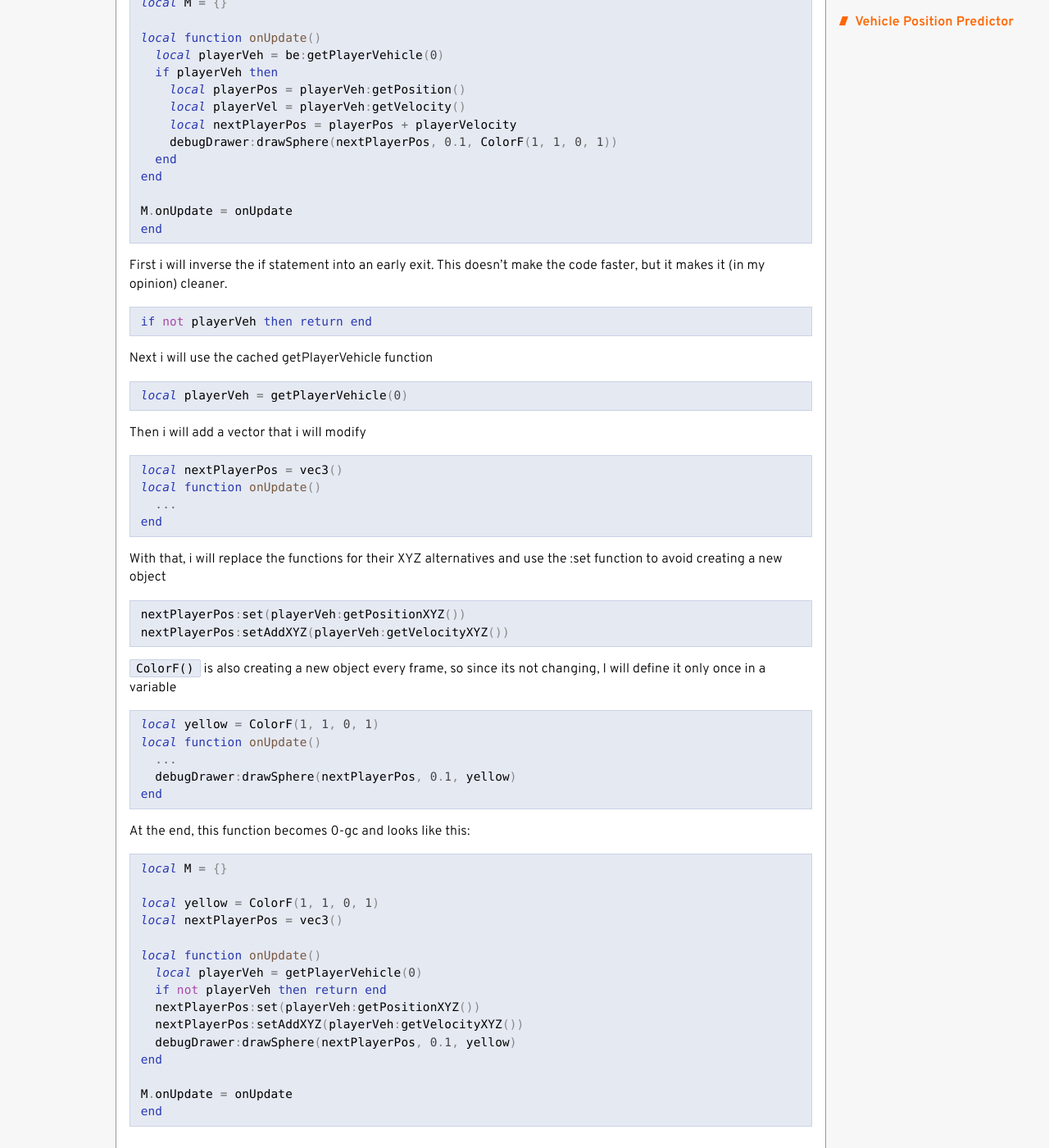
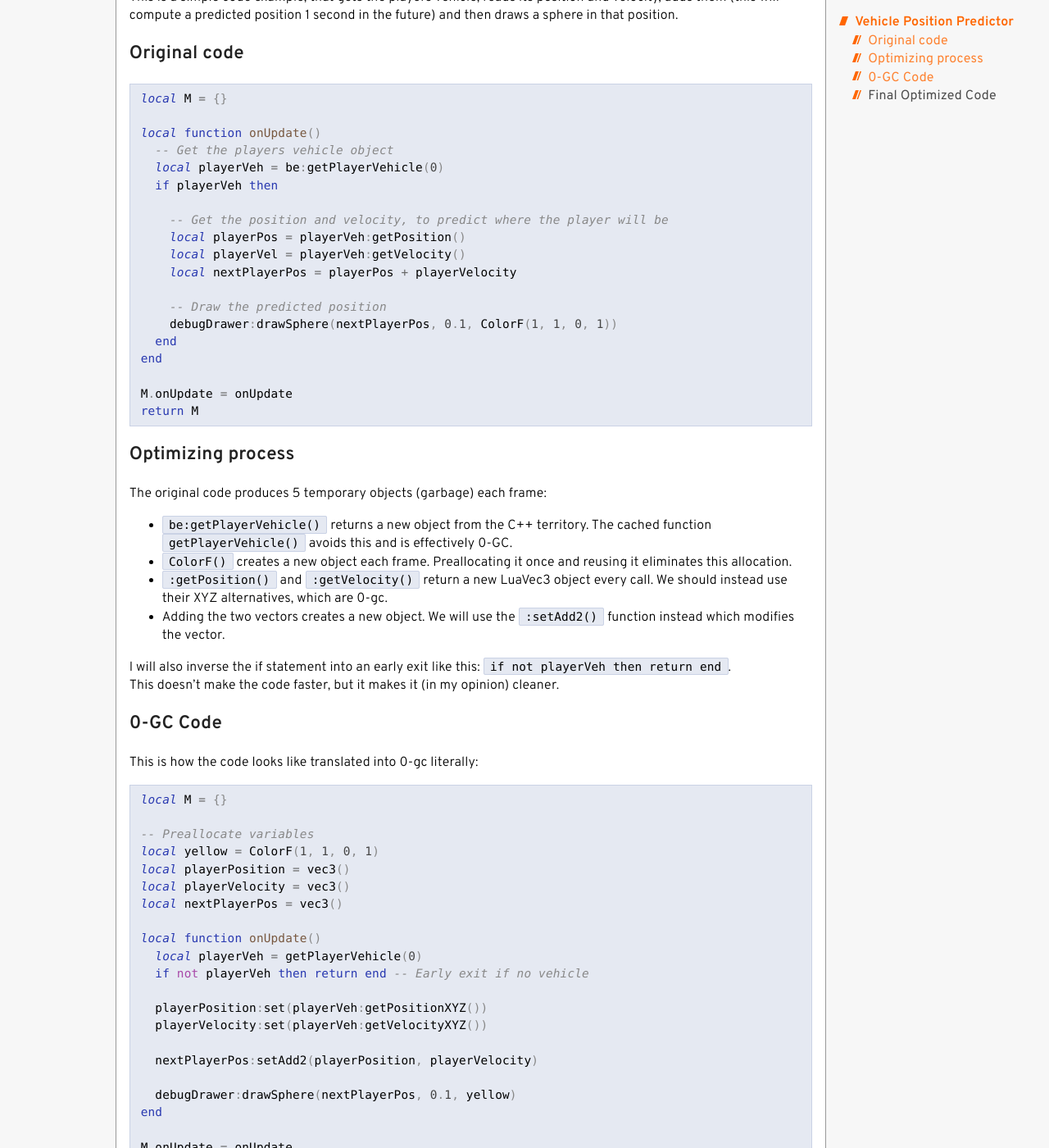
Before and after one commit to E32k/e32k.github.io, a Jekyll site: the page built from beamng/lua/common/writing-0gc-code.md, in a window 1280 px wide and 1400 px high, scrolled down 353 px. Shown: the whole window at 82% size. Built offline with Jekyll 4.4.1, drawn with Linux system fonts in a browser that asks for light colours; some of the changed text lies outside the part shown.

Commit message:
refactored the tutorial

````diff
--- a/beamng/lua/common/writing-0gc-code.md
+++ b/beamng/lua/common/writing-0gc-code.md
@@ -8,71 +8,88 @@ layout: default
 This section will show you some examples of code before and after 0-gc optimization
 
 ## Vehicle Position Predictor
+
+This is a simple code example, that gets the players vehicle, reads its position and velocity, adds them (this will compute a predicted position 1 second in the future) and then draws a sphere in that position.
+
+### Original code
 ```lua
 local M = {}
 
 local function onUpdate()
+  -- Get the players vehicle object
   local playerVeh = be:getPlayerVehicle(0)
   if playerVeh then
+
+    -- Get the position and velocity, to predict where the player will be
     local playerPos = playerVeh:getPosition()
     local playerVel = playerVeh:getVelocity()
     local nextPlayerPos = playerPos + playerVelocity
+
+    -- Draw the predicted position
     debugDrawer:drawSphere(nextPlayerPos, 0.1, ColorF(1, 1, 0, 1))
   end
 end
 
 M.onUpdate = onUpdate
-end
-```
-First i will inverse the if statement into an early exit. This doesn't make the code faster, but it makes it (in my opinion) cleaner.
-```lua
-if not playerVeh then return end
+return M
 ```
 
-Next i will use the cached getPlayerVehicle function
-```lua
-local playerVeh = getPlayerVehicle(0)
-```
+### Optimizing process
+The original code produces 5 temporary objects (garbage) each frame:
+- `be:getPlayerVehicle()` returns a new object from the C++ territory. The cached function `getPlayerVehicle()` avoids this and is effectively 0-GC.
+- `ColorF()` creates a new object each frame. Preallocating it once and reusing it eliminates this allocation.
+- `:getPosition()` and `:getVelocity()` return a new LuaVec3 object every call. We should instead use their XYZ alternatives, which are 0-gc.
+-  Adding the two vectors creates a new object. We will use the `:setAdd2()` function instead which modifies the vector.
 
-Then i will add a vector that i will modify
-```lua
-local nextPlayerPos = vec3()
-local function onUpdate()
-  ...
-end
-```
+I will also inverse the if statement into an early exit like this: `if not playerVeh then return end`.<br>
+This doesn't make the code faster, but it makes it (in my opinion) cleaner.
 
-With that, i will replace the functions for their XYZ alternatives and use the :set function to avoid creating a new object
-```lua
-nextPlayerPos:set(playerVeh:getPositionXYZ())
-nextPlayerPos:setAddXYZ(playerVeh:getVelocityXYZ())
-```
-
-`ColorF()` is also creating a new object every frame, so since its not changing, I will define it only once in a variable
-```lua
-local yellow = ColorF(1, 1, 0, 1)
-local function onUpdate()
-  ...
-  debugDrawer:drawSphere(nextPlayerPos, 0.1, yellow)
-end
-```
-
-At the end, this function becomes 0-gc and looks like this:
-
+### 0-GC Code
+This is how the code looks like translated into 0-gc literally:
 ```lua
 local M = {}
 
+-- Preallocate variables
+local yellow = ColorF(1, 1, 0, 1)
+local playerPosition = vec3()
+local playerVelocity = vec3()
+local nextPlayerPos = vec3()
+
+local function onUpdate()
+  local playerVeh = getPlayerVehicle(0)
+  if not playerVeh then return end -- Early exit if no vehicle
+
+  playerPosition:set(playerVeh:getPositionXYZ())
+  playerVelocity:set(playerVeh:getVelocityXYZ())
+
+  nextPlayerPos:setAdd2(playerPosition, playerVelocity)
+
+  debugDrawer:drawSphere(nextPlayerPos, 0.1, yellow)
+end
+
+M.onUpdate = onUpdate
+return M
+```
+
+### Final Optimized Code
+For maximum performance, we can allocate only a single vector and perform all operations on it:
+```lua
+local M = {}
+
+-- Preallocate variables
 local yellow = ColorF(1, 1, 0, 1)
 local nextPlayerPos = vec3()
 
 local function onUpdate()
   local playerVeh = getPlayerVehicle(0)
-  if not playerVeh then return end
+  if not playerVeh then return end -- Early exit if no vehicle
+
   nextPlayerPos:set(playerVeh:getPositionXYZ())
   nextPlayerPos:setAddXYZ(playerVeh:getVelocityXYZ())
+
   debugDrawer:drawSphere(nextPlayerPos, 0.1, yellow)
 end
 
 M.onUpdate = onUpdate
-end
+return M
 ```
````
